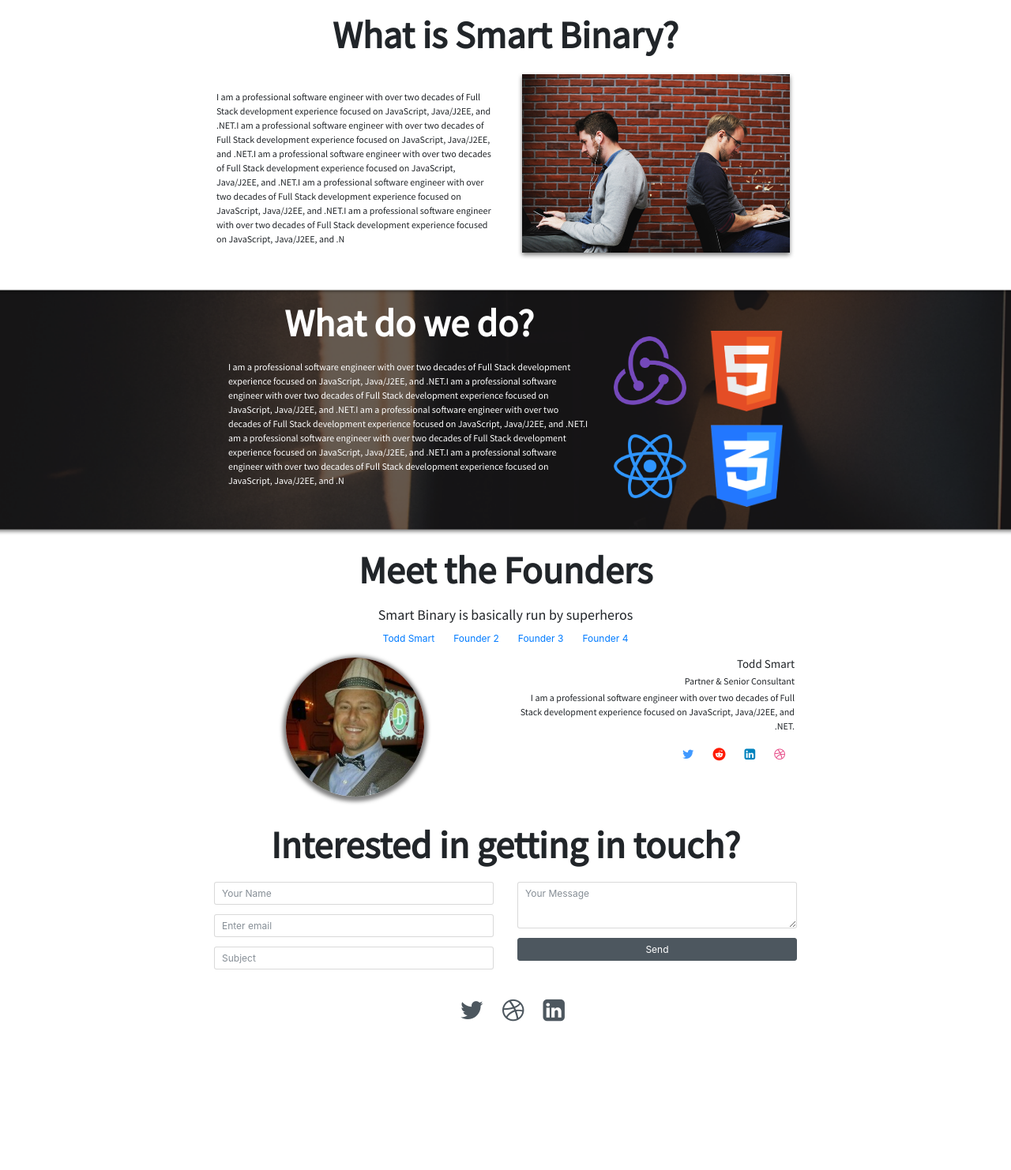
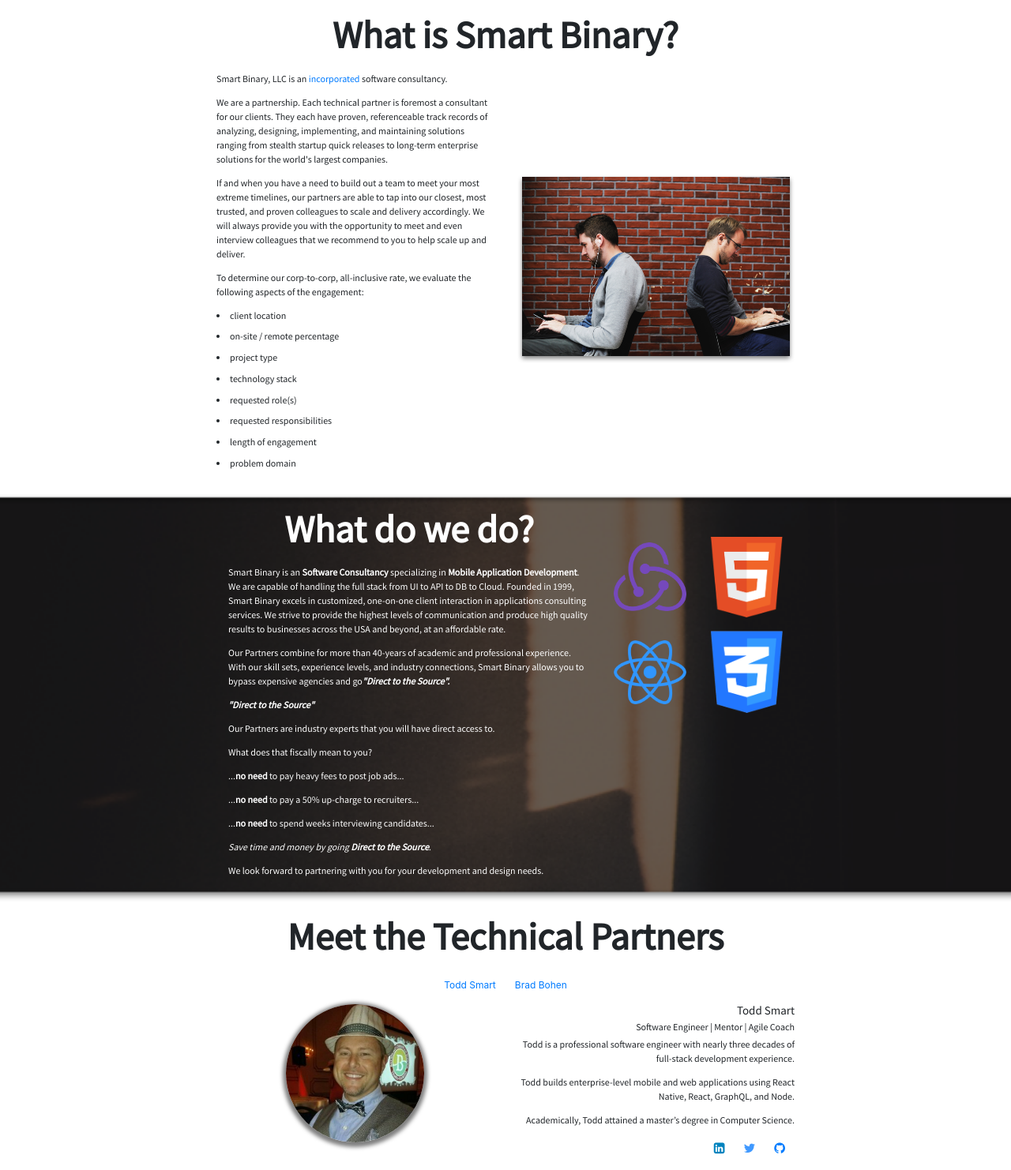
Before and after one commit to smartbinaryllc/website, a Gatsby site: page / in a window 1280 px wide. Shown: the top 1482 px of the page at 79% size. Before the commit the page ends 1329 px from the top, so only its background shows below. Built offline with nearby package versions, Linux system fonts and the light colour scheme; Gatsby itself is replaced by a stand-in of ours.

Commit message:
WEB-15 updated content (#10)

```diff
--- a/package.json
+++ b/package.json
@@ -27,6 +27,6 @@
     "bootstrap": "^4.0.0-alpha.6",
     "font-awesome": "^4.7.0",
     "gh-pages": "^1.0.0",
-    "prettier": "^1.5.3"
+    "prettier": "^1.7.0"
   }
 }
--- a/src/pages/index.js
+++ b/src/pages/index.js
@@ -1,25 +1,57 @@
-import React from "react";
+import React from 'react';
 
-
-import backtoback from '../assets/backtoback.png'
-import css from '../assets/css3.png'
-import react from '../assets/reactNE.png'
-import html from '../assets/HTML5_Badge_512.png'
-import logo from '../assets/logo-title-light.png'
-import todd from '../assets/todd_smart.jpg'
-
+import backtoback from '../assets/backtoback.png';
+import css from '../assets/css3.png';
+import react from '../assets/reactNE.png';
+import html from '../assets/HTML5_Badge_512.png';
+import logo from '../assets/logo-title-light.png';
+import todd from '../assets/todd_smart.jpg';
 
 import '../layouts/main.css';
 import '../layouts/fonts/font-awesome-4.7.0/css/font-awesome.min.css';
 
-
-export default () =>
+export default () => (
   <div className="">
     <section className="smart-binary container-fluid p-4">
       <h2>What is Smart Binary?</h2>
       <div className="row">
         <div className="col-sm-6">
-            <p>I am a professional software engineer with over two decades of Full Stack development experience focused on JavaScript, Java/J2EE, and .NET.I am a professional software engineer with over two decades of Full Stack development experience focused on JavaScript, Java/J2EE, and .NET.I am a professional software engineer with over two decades of Full Stack development experience focused on JavaScript, Java/J2EE, and .NET.I am a professional software engineer with over two decades of Full Stack development experience focused on JavaScript, Java/J2EE, and .NET.I am a professional software engineer with over two decades of Full Stack development experience focused on JavaScript, Java/J2EE, and .N</p>
+          <p>
+            Smart Binary, LLC is an{' '}
+            <a href="http://search.sunbiz.org/Inquiry/CorporationSearch/SearchResultDetail?inquirytype=EntityName&directionType=Initial&searchNameOrder=SMARTBINARY%20L150001747200&aggregateId=flal-l15000174720-1fd468a2-2724-402b-b343-706d46b93cc8&searchTerm=smart%20binary&listNameOrder=SMARTBINARY%20L040000042080">
+              incorporated
+            </a>{' '}
+            software consultancy.
+          </p>
+          <p>
+            We are a partnership. Each technical partner is foremost a
+            consultant for our clients. They each have proven, referenceable
+            track records of analyzing, designing, implementing, and maintaining
+            solutions ranging from stealth startup quick releases to long-term
+            enterprise solutions for the world's largest companies.
+          </p>
+          <p>
+            If and when you have a need to build out a team to meet your most
+            extreme timelines, our partners are able to tap into our closest,
+            most trusted, and proven colleagues to scale and delivery
+            accordingly. We will always provide you with the opportunity to meet
+            and even interview colleagues that we recommend to you to help scale
+            up and deliver.
+          </p>
+          <p>
+            To determine our corp-to-corp, all-inclusive rate, we evaluate the
+            following aspects of the engagement:
+          </p>
+          <p>
+            <li>client location</li>
+            <li>on-site / remote percentage</li>
+            <li>project type</li>
+            <li>technology stack</li>
+            <li>requested role(s)</li>
+            <li>requested responsibilities</li>
+            <li>length of engagement</li>
+            <li>problem domain</li>
+          </p>
         </div>
         <div className="col-sm-6">
           <img src={backtoback} alt="Logo" className=" img-responsive" />
@@ -30,30 +62,92 @@ export default () =>
       <div className="what-we-do p-4 row container-fluid">
         <div className="col-8">
           <h2>What do we do?</h2>
-            <p>I am a professional software engineer with over two decades of Full Stack development experience focused on JavaScript, Java/J2EE, and .NET.I am a professional software engineer with over two decades of Full Stack development experience focused on JavaScript, Java/J2EE, and .NET.I am a professional software engineer with over two decades of Full Stack development experience focused on JavaScript, Java/J2EE, and .NET.I am a professional software engineer with over two decades of Full Stack development experience focused on JavaScript, Java/J2EE, and .NET.I am a professional software engineer with over two decades of Full Stack development experience focused on JavaScript, Java/J2EE, and .N</p>
+          <p>
+            Smart Binary is an <b>Software Consultancy</b> specializing in{' '}
+            <b>Mobile Application Development</b>. We are capable of handling
+            the full stack from UI to API to DB to Cloud. Founded in 1999, Smart
+            Binary excels in customized, one-on-one client interaction in
+            applications consulting services. We strive to provide the highest
+            levels of communication and produce high quality results to
+            businesses across the USA and beyond, at an affordable rate.
+          </p>
+          <p>
+            Our Partners combine for more than 40-years of academic and
+            professional experience. With our skill sets, experience levels, and
+            industry connections, Smart Binary allows you to bypass expensive
+            agencies and go
+            <b>
+              <i>"Direct to the Source".</i>
+            </b>
+          </p>
+          <p>
+            <b>
+              <i>"Direct to the Source"</i>
+            </b>
+          </p>
+          <p>
+            Our Partners are industry experts that you will have direct access
+            to.
+          </p>
+          <p>What does that fiscally mean to you?</p>
+          <p>
+            ...<b>no need</b> to pay heavy fees to post job ads...
+          </p>
+          <p>
+            ...<b>no need</b> to pay a 50% up-charge to recruiters...
+          </p>
+          <p>
+            ...<b>no need</b> to spend weeks interviewing candidates...
+          </p>
+          <p>
+            <i>
+              Save time and money by going <b>Direct to the Source</b>.
+            </i>
+          </p>
+          <p>
+            We look forward to partnering with you for your development and
+            design needs.
+          </p>
         </div>
         <div className="col pt-5">
           <div className="tech-logos row">
-                    <img src={logo} alt="Logo" className="col col-md-6 img-responsive" />
-                    <img src={html} alt="html5" className="col col-md-6  img-responsive" />
-                    <img src={react} alt="react" className="col col-md-6  img-responsive" />
-                    <img src={css} alt="css3" className="col col-md-6  img-responsive" />
+            <img
+              src={logo}
+              alt="Logo"
+              className="col col-md-6 img-responsive"
+            />
+            <img
+              src={html}
+              alt="html5"
+              className="col col-md-6  img-responsive"
+            />
+            <img
+              src={react}
+              alt="react"
+              className="col col-md-6  img-responsive"
+            />
+            <img
+              src={css}
+              alt="css3"
+              className="col col-md-6  img-responsive"
+            />
           </div>
         </div>
       </div>
     </section>
     <section className="founders p-4">
-        <h2>Meet the Founders</h2>
-        <h4>Smart Binary is basically run by superheros</h4>
+      <h2>Meet the Technical Partners</h2>
       <ul className="nav justify-content-center pr-0 container-fluid">
         <li className="nav-item">
-                <a href="" className="nav-link active">Todd Smart</a></li>
+          <a href="" className="nav-link active">
+            Todd Smart
+          </a>
+        </li>
         <li className="nav-item">
-                <a href="" className="nav-link">Founder 2</a></li>
-            <li className="nav-item">
-                <a href="" className="nav-link">Founder 3</a></li>
-            <li className="nav-item">
-                <a href="" className="nav-link">Founder 4</a></li>
+          <a href="" className="nav-link">
+            Brad Bohen
+          </a>
+        </li>
       </ul>
       <div className="row">
         <div className="col-sm-6">
@@ -61,27 +155,36 @@ export default () =>
         </div>
         <div className="col-sm-6 text-right">
           <h5>Todd Smart</h5>
-                <h6>Partner & Senior Consultant</h6>
-                <p>I am a professional software engineer with over two decades of Full Stack development experience focused on JavaScript, Java/J2EE, and .NET.</p>
+          <h6>Software Engineer | Mentor | Agile Coach</h6>
+          <p>
+            Todd is a professional software engineer with nearly three decades
+            of full-stack development experience.
+          </p>
+          <p>
+            Todd builds enterprise-level mobile and web applications using React
+            Native, React, GraphQL, and Node.
+          </p>
+          <p>
+            Academically, Todd attained a master’s degree in Computer Science.
+          </p>
           <div className="social-icons">
             <ul className="nav justify-content-end">
               <li className="nav-item">
-                            <a href="" className="nav-link">
-                                <i className="fa fa-twitter"/></a>
-                        </li>
-                        <li className="nav-item">
-                            <a href="" className="nav-link">
-                                <i className="fa fa-reddit"/>
+                <a
+                  href="https://www.linkedin.com/in/toddsmart/"
+                  className="nav-link"
+                >
+                  <i className="fa fa-linkedin-square" />
                 </a>
               </li>
               <li className="nav-item">
-                            <a href="" className="nav-link">
-                                <i className="fa fa-linkedin-square"/>
+                <a href="https://twitter.com/toddsmart" className="nav-link">
+                  <i className="fa fa-twitter" />
                 </a>
               </li>
               <li className="nav-item">
-                            <a href="" className="nav-link">
-                                <i className="fa fa-dribbble"/>
+                <a href="https://github.com/toddsmart" className="nav-link">
+                  <i className="fa fa-github" />
                 </a>
               </li>
             </ul>
@@ -91,23 +194,50 @@ export default () =>
     </section>
     <section className="contact-us">
       <h2>Interested in getting in touch?</h2>
-        <form className="row container p-0 m-0">
+      <form
+        action="mailto:more.info@smartbinary.com"
+        method="post"
+        enctype="text/plain"
+        className="row container p-0 m-0"
+      >
         <div className="col-sm-6">
           <div className="form-group">
-                    <input type="text" className="form-control" id="contactName" placeholder="Your Name"/>
+            <input
+              type="text"
+              className="form-control"
+              id="contactName"
+              placeholder="Your Name"
+            />
           </div>
           <div className="form-group">
-                    <input type="email" className="form-control" id="emailAddress" placeholder="Enter email"/>
+            <input
+              type="email"
+              className="form-control"
+              id="emailAddress"
+              placeholder="Enter email"
+            />
           </div>
           <div className="form-group">
-                    <input type="email" className="form-control" id="subject" placeholder="Subject"/>
+            <input
+              type="text"
+              className="form-control"
+              id="subject"
+              placeholder="Subject"
+            />
           </div>
         </div>
         <div className="col-sm-6">
           <div className="form-group">
-                    <textarea className="form-control" id="message" rows="3" placeholder="Your Message"/>
+            <textarea
+              className="form-control"
+              id="message"
+              rows="3"
+              placeholder="Your Message"
+            />
           </div>
-                <button type="submit" className="btn btn-block btn-primary">Send</button>
+          <button type="submit" className="btn btn-block btn-primary">
+            Send
+          </button>
         </div>
       </form>
     </section>
@@ -115,20 +245,25 @@ export default () =>
       <div className="social-icons">
         <ul className="nav justify-content-center">
           <li className="nav-item">
-                    <a href="" className="nav-link">
-                        <i className="fa fa-twitter"/></a>
-                </li>
-                <li className="nav-item">
-                    <a href="" className="nav-link">
-                        <i className="fa fa-dribbble"/>
+            <a
+              href="https://www.linkedin.com/company/1745521/"
+              className="nav-link"
+            >
+              <i className="fa fa-linkedin-square" />
             </a>
           </li>
           <li className="nav-item">
-                    <a href="" className="nav-link">
-                        <i className="fa fa-linkedin-square"/>
+            <a href="https://twitter.com/smartbinary" className="nav-link">
+              <i className="fa fa-twitter" />
+            </a>
+          </li>
+          <li className="nav-item">
+            <a href="https://github.com/smartbinaryllc" className="nav-link">
+              <i className="fa fa-github" />
             </a>
           </li>
         </ul>
       </div>
     </footer>
   </div>
+);
```
Also changed, not shown: 1 other file. Lines whose indentation alone changed are shown as unchanged.
